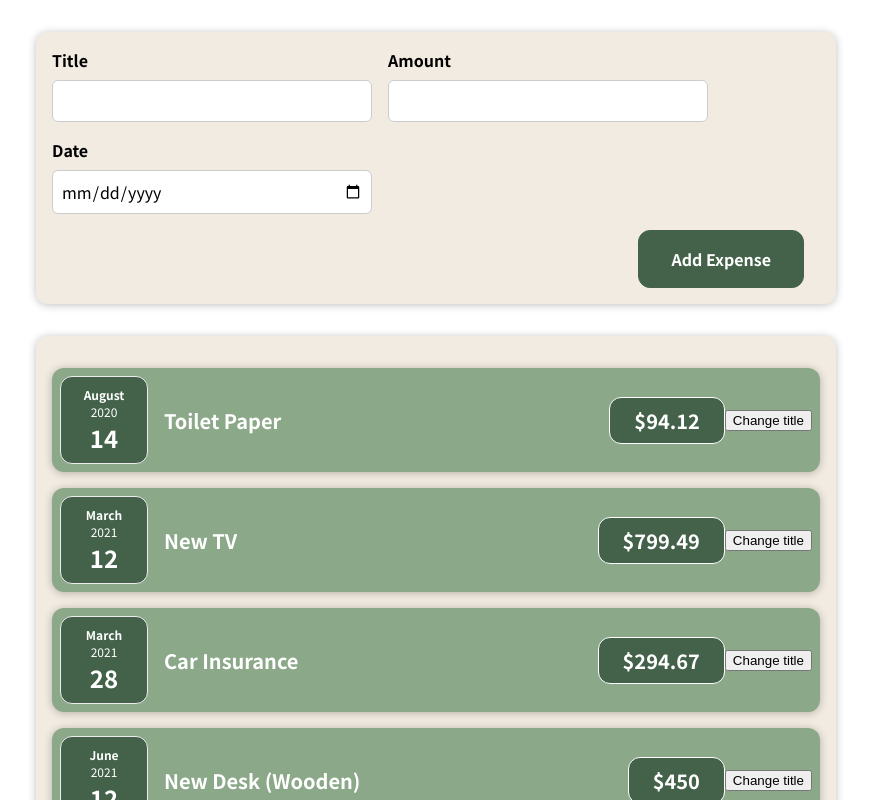
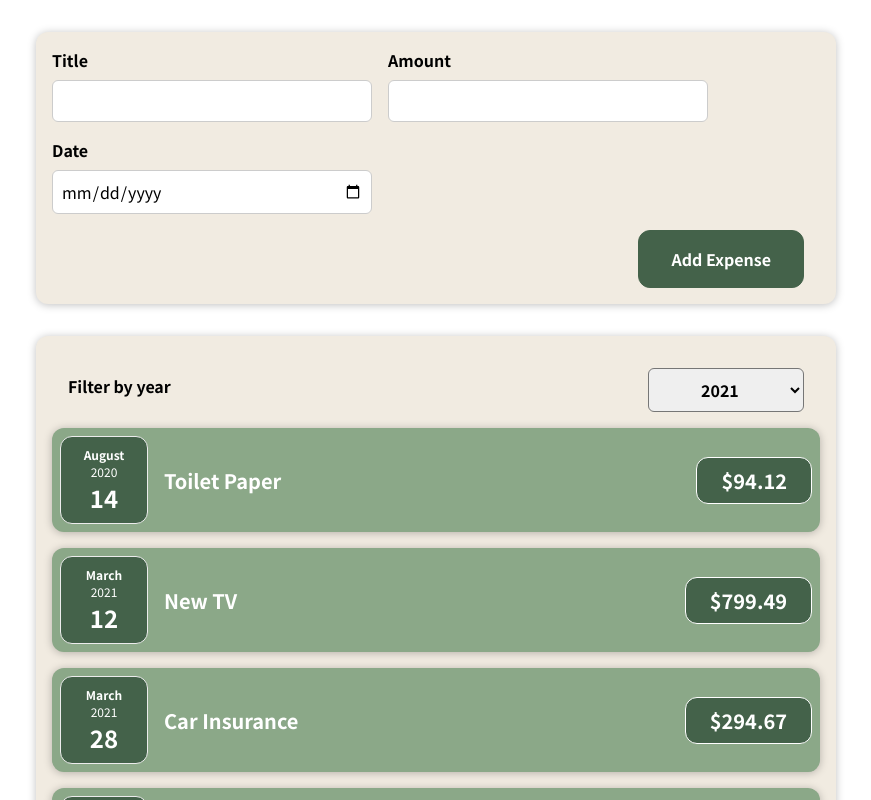
Before and after one commit to zorridge/react-expense-tracker, a React (Create React App) app: page / in a window 1280 px wide. Shown: the top 800 px of the page, without its empty margins (204-1075 px from the left). Built offline with nearby package versions, Linux system fonts and the light colour scheme.

Commit message:
Add year filter
useState; two-way binding; lifting state up; controlled components; stateless vs stateful

```diff
--- /dev/null
+++ b/src/components/Expenses/ExpenseFilter.css
@@ -0,0 +1,23 @@
+.expenses-filter {
+    padding: 0 1rem;
+}
+
+.expenses-filter__control {
+    display: flex;
+    width: 100%;
+    align-items: center;
+    justify-content: space-between;
+    margin: 1rem 0;
+}
+
+.expenses-filter label {
+    font-weight: bold;
+    margin-bottom: 0.5rem;
+}
+
+.expenses-filter select {
+    font: inherit;
+    padding: 0.5rem 3rem;
+    font-weight: bold;
+    border-radius: 6px;
+}
--- /dev/null
+++ b/src/components/Expenses/ExpenseFilter.jsx
@@ -0,0 +1,25 @@
+import React from 'react';
+
+import './ExpenseFilter.css';
+
+const ExpensesFilter = props => {
+    const filterChangeHandler = e => {
+        props.onAddFilter(e.target.value);
+    };
+
+    return (
+        <div className='expenses-filter'>
+            <div className='expenses-filter__control'>
+                <label>Filter by year</label>
+                <select value={props.selected} onChange={filterChangeHandler}>
+                    <option value='2022'>2022</option>
+                    <option value='2021'>2021</option>
+                    <option value='2020'>2020</option>
+                    <option value='2019'>2019</option>
+                </select>
+            </div>
+        </div>
+    );
+};
+
+export default ExpensesFilter;
--- a/src/components/Expenses/ExpenseItem.jsx
+++ b/src/components/Expenses/ExpenseItem.jsx
@@ -1,18 +1,11 @@
-import React, { useState } from 'react';
+import React from 'react';
 
 import ExpenseDate from './ExpenseDate';
 import Card from '../UI/Card';
 import './ExpenseItem.css';
 
 const ExpenseItem = (props) => {
-    const [title, setTitle] = useState(props.expense.title);
-
-    const { amount, date } = props.expense;
-
-    const clickHandler = () => {
-        setTitle('Updated!');
-        console.log('Title changed...');
-    };
+    const { title, amount, date } = props.expense;
 
     return (
         <Card className='expense-item'>
@@ -21,7 +14,6 @@
                 <h2>{title}</h2>
                 <div className='expense-item__price'>${amount}</div>
             </div>
-            <button onClick={clickHandler}>Change title</button>
         </Card>
     );
 };
--- a/src/components/Expenses/Expenses.jsx
+++ b/src/components/Expenses/Expenses.jsx
@@ -1,14 +1,21 @@
-import React from 'react';
+import React, { useState } from 'react';
 
+import ExpenseFilter from './ExpenseFilter';
 import ExpenseItem from './ExpenseItem';
 import Card from '../UI/Card';
 import './Expenses.css';
 
 const Expenses = (props) => {
+    const [yearFilter, setYearFilter] = useState('2021');
     const { items } = props;
+
+    const addFilterHandler = year => {
+        setYearFilter(year);
+    };
 
     return (
         <Card className='expenses'>
+            <ExpenseFilter selected={yearFilter} onAddFilter={addFilterHandler} />
             <ExpenseItem expense={items[0]} />
             <ExpenseItem expense={items[1]} />
             <ExpenseItem expense={items[2]} />
```
